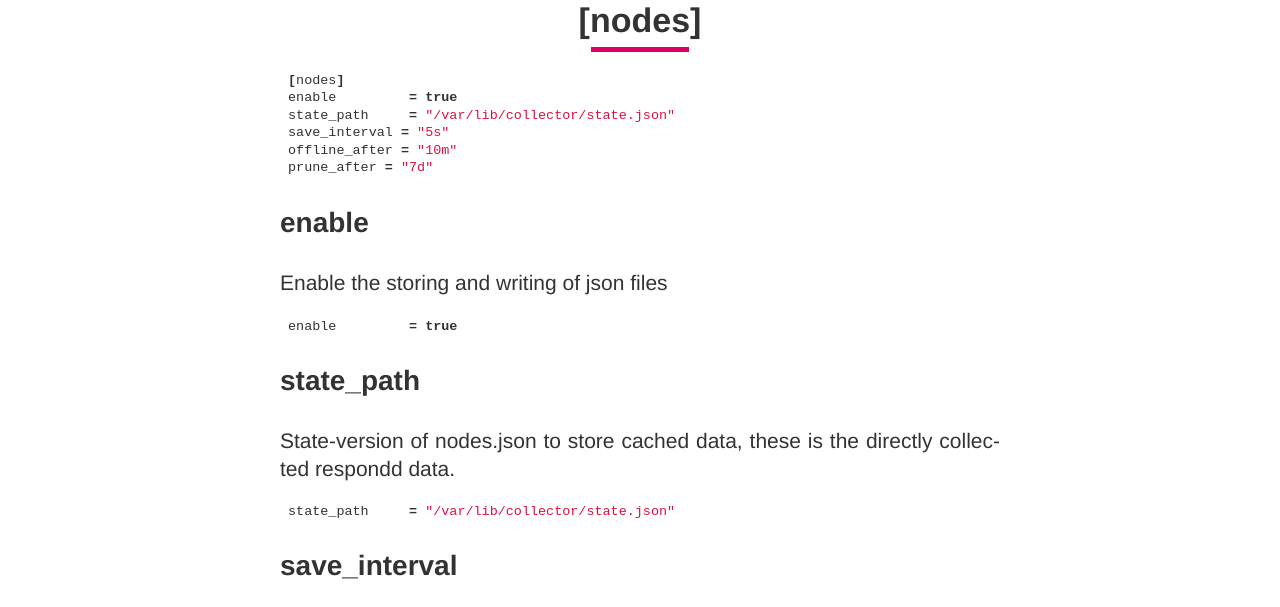
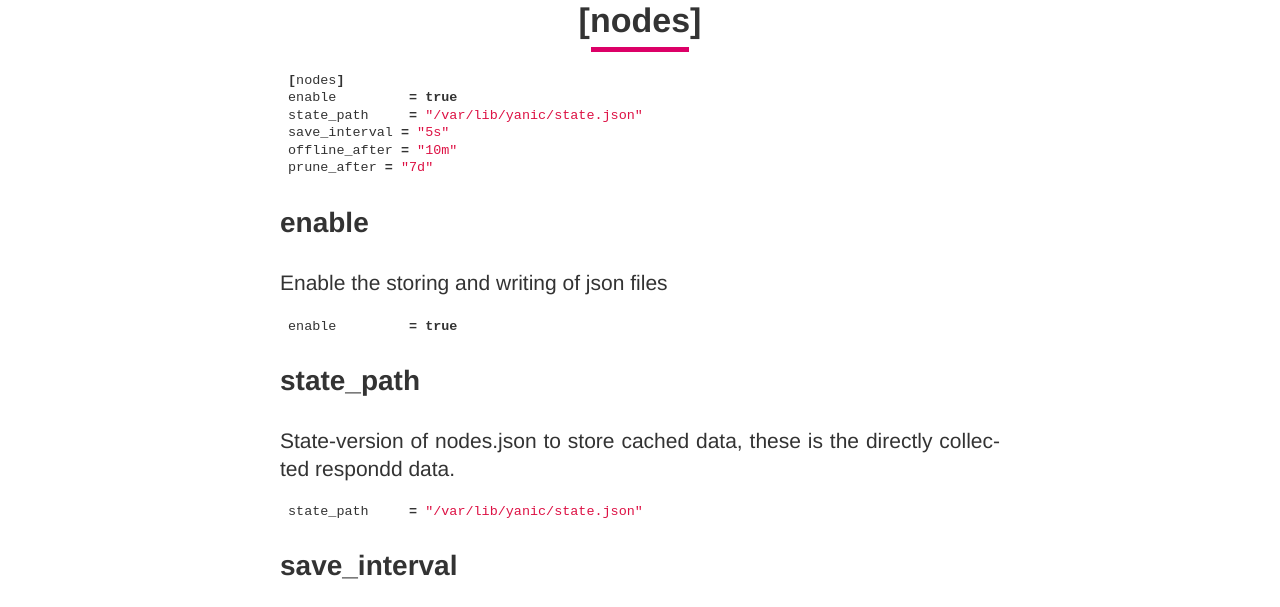
Before and after one commit to FreifunkBremen/yanic, a Jekyll site: the page built from docs/docs_configuration.md, in a window 1280 px wide and 900 px high, scrolled down 3084 px. Shown: the part 152-759 px from the top of the window. Built offline with Jekyll 4.4.1, drawn with Linux system fonts in a browser that asks for light colours.

Commit message:
fix path to state

````diff
--- a/docs/docs_configuration.md
+++ b/docs/docs_configuration.md
@@ -111,7 +111,7 @@ webroot = "/var/www/html/meshviewer"
 ```toml
 [nodes]
 enable         = true
-state_path     = "/var/lib/collector/state.json"
+state_path     = "/var/lib/yanic/state.json"
 save_interval = "5s"
 offline_after = "10m"
 prune_after = "7d"
@@ -130,7 +130,7 @@ enable         = true
 State-version of nodes.json to store cached data, these is the directly collected respondd data.
 
 ```toml
-state_path     = "/var/lib/collector/state.json"
+state_path     = "/var/lib/yanic/state.json"
 ```
 
 
````
Also changed, not shown: docs/docs_usage.md (+2 -2 lines).
